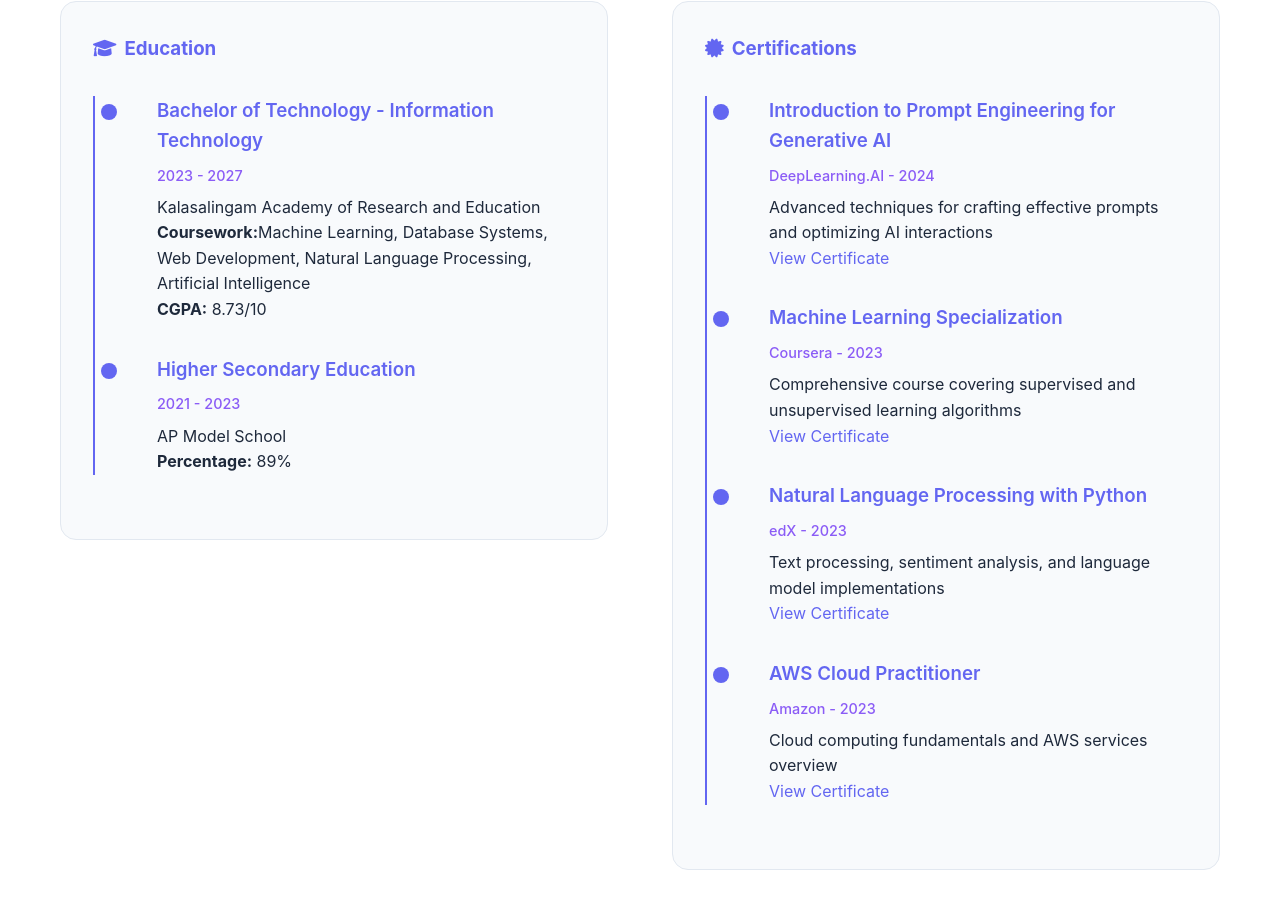
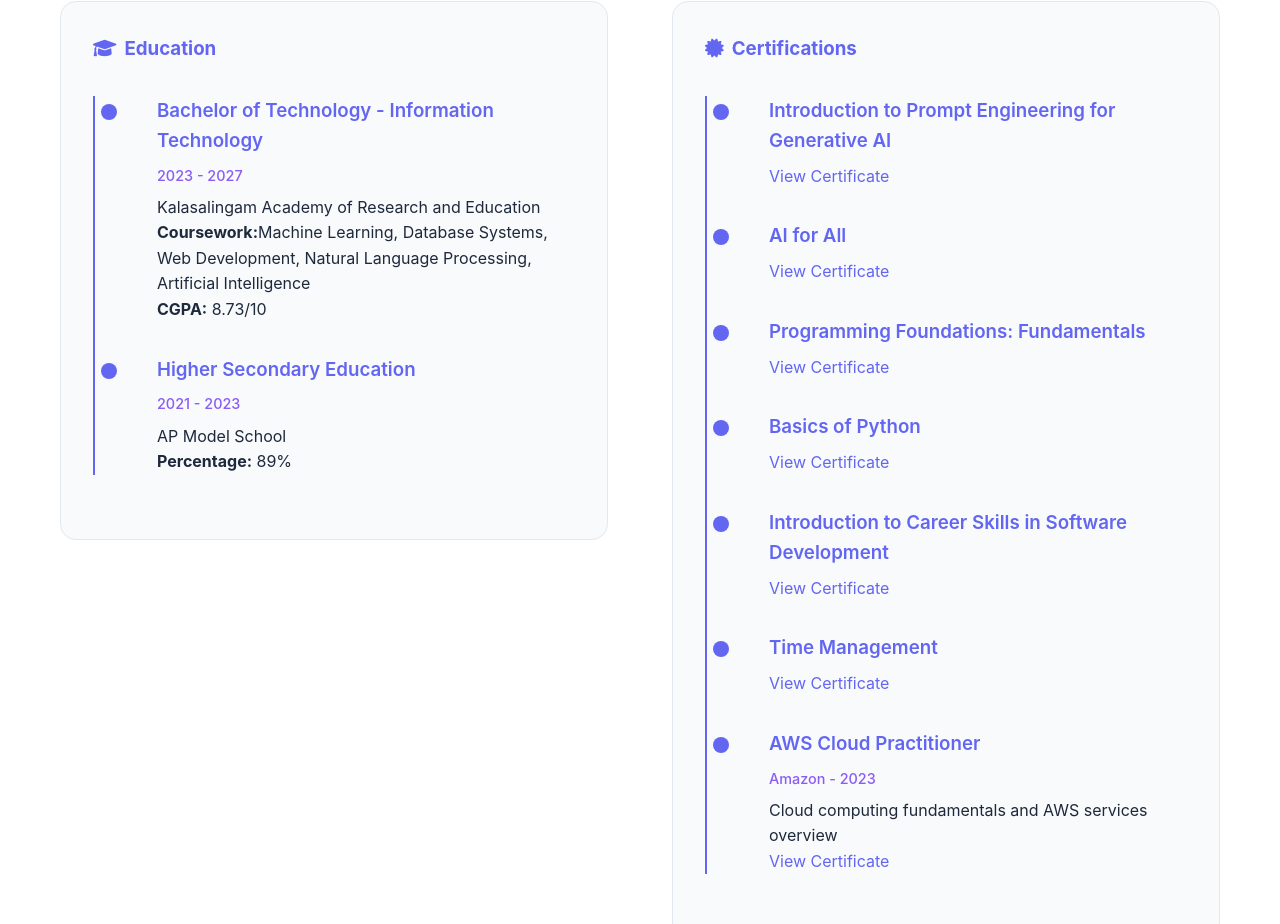
Before and after one commit to CHOWHITHA-ANANTHA/portfolio, a plain HTML site: page index.html in a window 1280 px wide. Shown: the part 5047-5971 px from the top of the page. Drawn offline with Linux system fonts and the light colour scheme.

Commit message:
Update index.html

```diff
--- a/index.html
+++ b/index.html
@@ -1139,23 +1139,32 @@ Let’s connect if you’re looking for someone who codes with purpose, leads wi
                     <div class="timeline">
                         <div class="timeline-item">
                             <h3>Introduction to Prompt Engineering for Generative AI</h3>
-                            <div class="timeline-date">DeepLearning.AI - 2024</div>
-                            <p>Advanced techniques for crafting effective prompts and optimizing AI interactions</p>
                             <a href="Introduction to Prompt Engineering for Generative AI.png" style="color: var(--primary-color); text-decoration: none;">View Certificate</a>
                         </div>
 
                         <div class="timeline-item">
-                            <h3>Machine Learning Specialization</h3>
-                            <div class="timeline-date">Coursera - 2023</div>
-                            <p>Comprehensive course covering supervised and unsupervised learning algorithms</p>
-                            <a href="#" style="color: var(--primary-color); text-decoration: none;">View Certificate</a>
+                            <h3>AI for All</h3>
+                            <a href="AI for All.png" style="color: var(--primary-color); text-decoration: none;">View Certificate</a>
                         </div>
 
                         <div class="timeline-item">
-                            <h3>Natural Language Processing with Python</h3>
-                            <div class="timeline-date">edX - 2023</div>
-                            <p>Text processing, sentiment analysis, and language model implementations</p>
-                            <a href="#" style="color: var(--primary-color); text-decoration: none;">View Certificate</a>
+                            <h3>Programming Foundations: Fundamentals</h3>
+                            <a href="Programming Foundations: Fundamentals.png" style="color: var(--primary-color); text-decoration: none;">View Certificate</a>
+                        </div>
+
+			<div class="timeline-item">
+                            <h3>Basics of Python</h3>
+                            <a href="Basics of Python.png" style="color: var(--primary-color); text-decoration: none;">View Certificate</a>
+                        </div>
+
+			<div class="timeline-item">
+                            <h3>Introduction to Career Skills in Software Development</h3>
+                            <a href="Introduction to Career Skills in Software Development.png" style="color: var(--primary-color); text-decoration: none;">View Certificate</a>
+                        </div>
+
+			<div class="timeline-item">
+                            <h3>Time Management</h3>
+                            <a href="Time Management.png" style="color: var(--primary-color); text-decoration: none;">View Certificate</a>
                         </div>
 
                         <div class="timeline-item">
```
